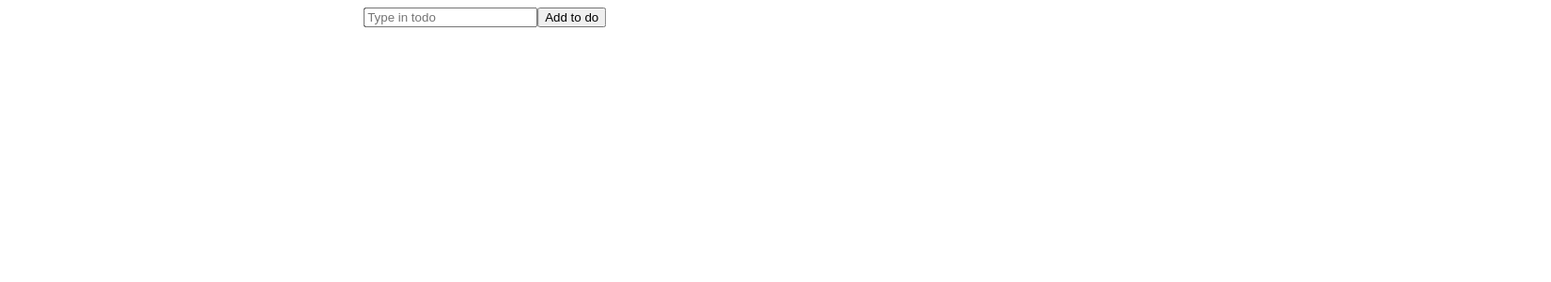
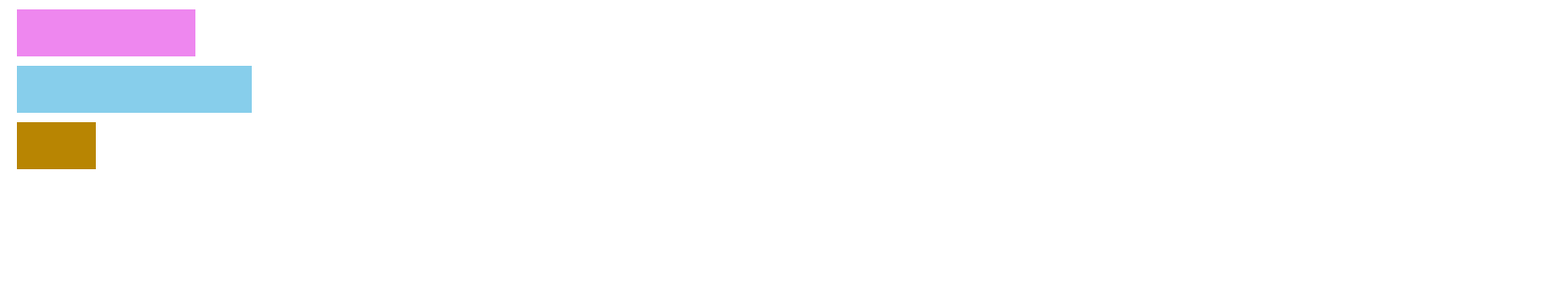
Before and after one commit to SarpongAbasimi/Explorazione, a React (Create React App) app: page / in a window 1280 px wide. Shown: the top 300 px of the page at 94% size, 1651 px wide, since content can reach past the window. Built offline with nearby package versions, Linux system fonts and the light colour scheme.

Commit message:
[SA] usesprings

```diff
--- a/src/App.tsx
+++ b/src/App.tsx
@@ -1,13 +1,12 @@
 import React,{ useState } from 'react';
 import { DivAnimationPage } from './Page/DivAnimationPage/DivAnimation';
 import { TodoPage } from './Page/ToDoPage/ToDoPage';
-// import { PostPage } from './Page/Post/Post';
-// import { ReactSpringPage } from './Page/ReactSpring/ReactSprint';
+import { Cm } from './Components/UseSprings/UseSprings';
 
 function App() {
   return (
     <div>
-      <TodoPage />
+      <Cm/>
     </div>
   );
 }
--- /dev/null
+++ b/src/Components/UseSprings/UseSprings.tsx
@@ -0,0 +1,69 @@
+import React from 'react';
+import {useSprings, animated} from 'react-spring';
+
+const data = [
+  {
+    id: 1,
+    from: {
+      backgroundColor: '#E6E6FA',
+      width: '10px',
+    },
+    to : {
+      backgroundColor: '#EE82EE',
+      width: '200px'
+    },
+    config:{
+      mass: 10,
+      tension: 10
+    },
+    delay: '1000'
+  },
+  {
+    id: 2,
+    from: {
+      backgroundColor: '#DA70D6',
+      width: '20px',
+    },
+    to : {
+      backgroundColor: '#87CEEB',
+      width: '250px'
+    },
+    config: {
+      friction: 40,
+      mass: 20
+    }
+  },
+  {
+    id: 3,
+    from: {
+      backgroundColor: '#BC8F8F',
+      width: '20px',
+    },
+    to : {
+      backgroundColor: '#B8860B',
+      width: '80px'
+    },
+    config: {
+      mass: 40
+    }
+  },
+]
+
+
+export const Cm = () => {
+  const springs = useSprings(
+    data.length,
+    data.map(({id, ...config}) => config)
+  )
+
+  return(
+     <>
+     { springs.map((spring, index)=> <animated.div key={data[index].id}
+     style={{
+       ...spring,
+       'height':'50px',
+       'margin': '10px',
+       }}></animated.div>) }
+     </>
+  );
+}
```
